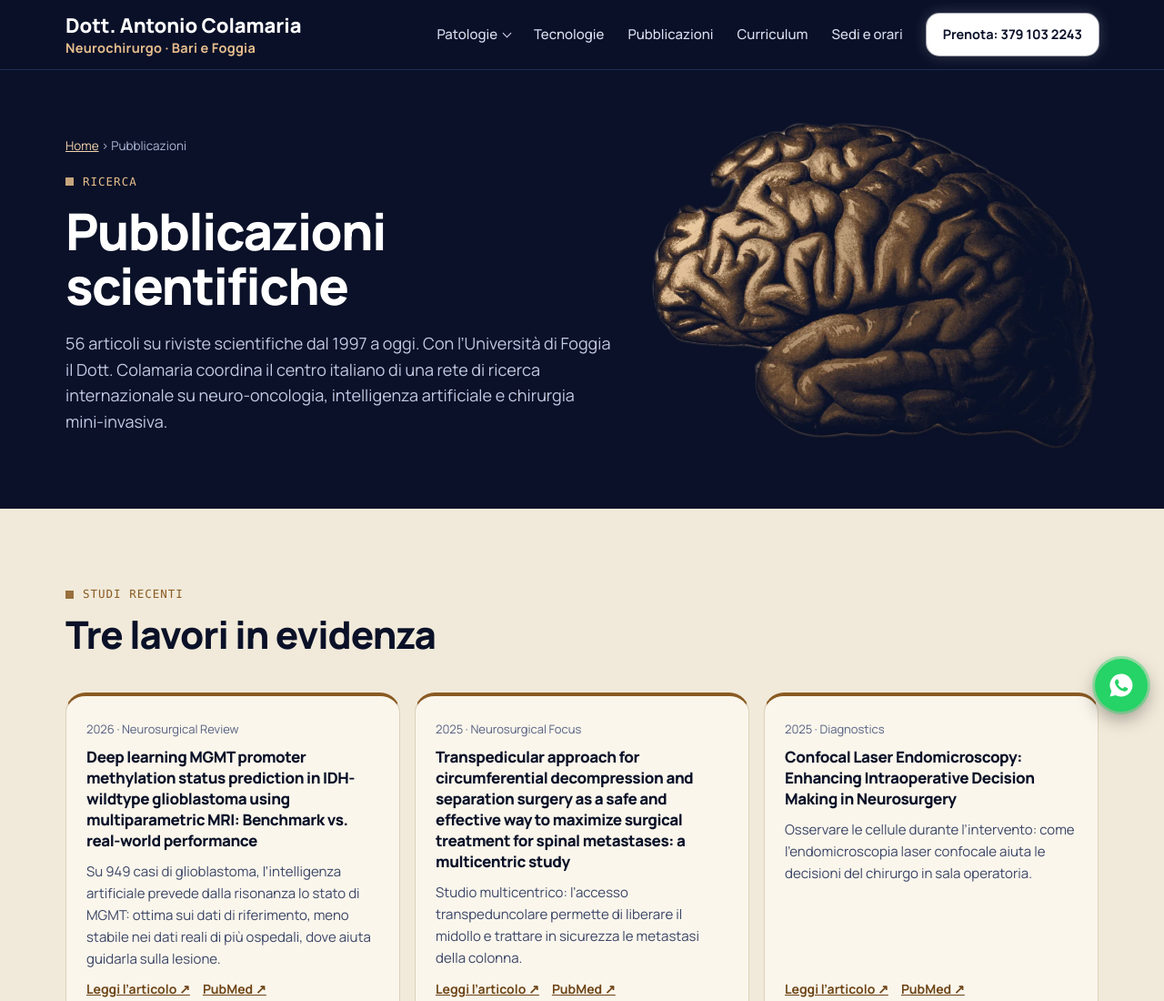
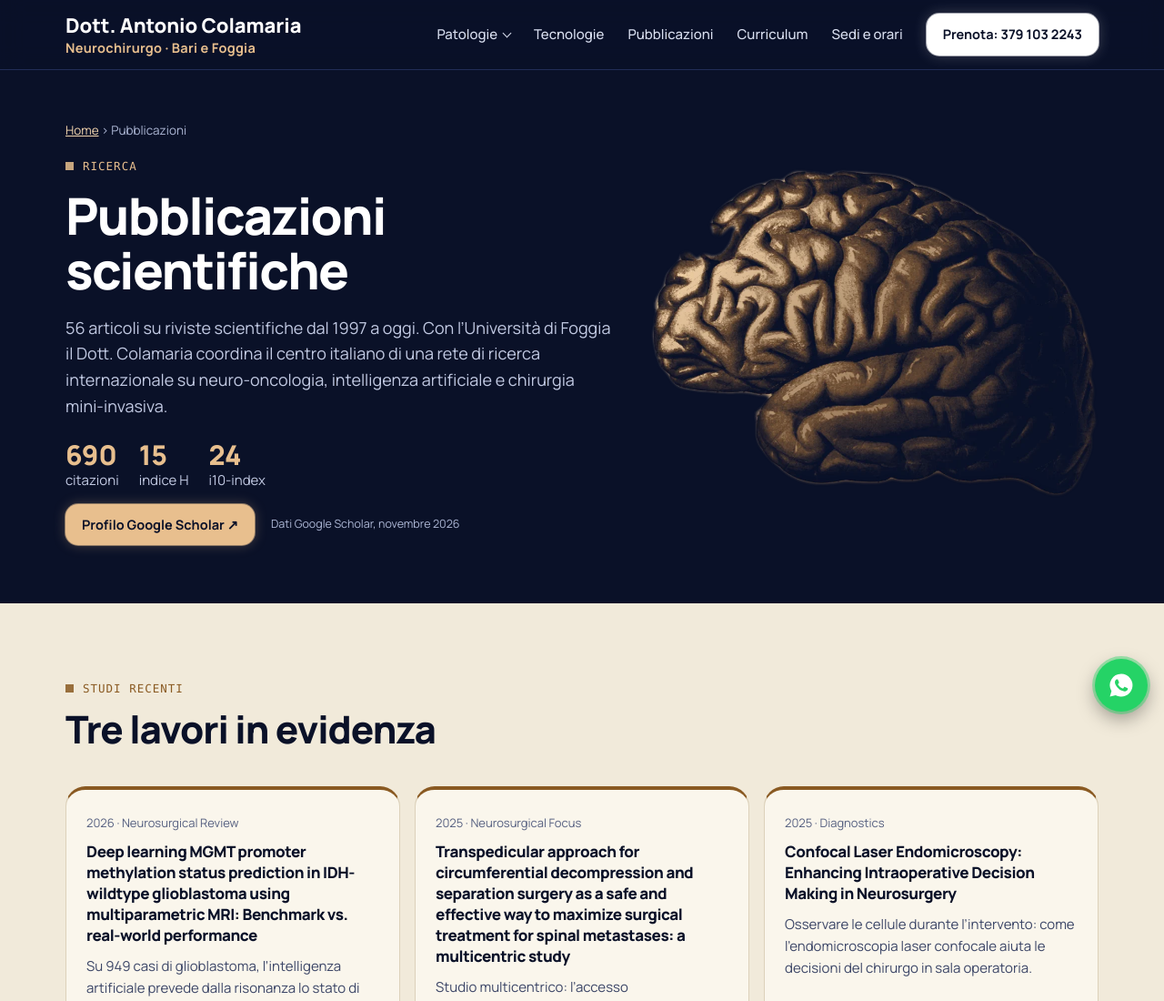
Before and after one commit to adskir/bozzacolamaria, a plain HTML site: page pubblicazioni.html in a window 1280 px wide. Shown: the top 1100 px of the page at 91% size. Drawn offline with Linux system fonts and the light colour scheme.

Commit message:
Google Scholar: profilo, citazioni e indice H su Pubblicazioni e Curriculum; sameAs
Co-Authored-By: Claude Opus 5.5 <noreply@anthropic.com>
Claude-Session: https://claude.ai/code/session_01KutUNZmbXa2PRUqu11jtbw

```diff
--- a/assets/style.css
+++ b/assets/style.css
@@ -512,3 +512,9 @@ nav .btn{box-shadow:0 0 0 1px rgba(255,255,255,.6),0 0 16px rgba(255,255,255,.22
 @media(max-width:900px){.brand strong{font-size:19px}.brand span{font-size:13.5px}}
 .hero-badge i{background:var(--teal)}
 .hero-badge i svg{fill:#0A1128}
+/* Pubblicazioni: riquadro Google Scholar */
+.scholar{margin-top:22px;display:flex;flex-wrap:wrap;align-items:center;gap:14px 18px}
+.sch-stats{display:flex;flex-wrap:wrap;gap:8px 22px;flex-basis:100%}
+.sch-stats span{color:var(--ink-soft);font-size:15px}
+.sch-stats b{display:block;font-size:30px;line-height:1.1;font-weight:800;color:var(--teal)}
+.scholar small{color:var(--ink-mute);font-size:12.5px}
--- a/pubblicazioni.html
+++ b/pubblicazioni.html
@@ -82,6 +82,11 @@
       <div class="label">Ricerca</div>
       <h1>Pubblicazioni scientifiche</h1>
       <p class="lede">56 articoli su riviste scientifiche dal 1997 a oggi. Con l’Università di Foggia il Dott. Colamaria coordina il centro italiano di una rete di ricerca internazionale su neuro-oncologia, intelligenza artificiale e chirurgia mini-invasiva.</p>
+      <div class="scholar">
+        <div class="sch-stats"><span><b>690</b> citazioni</span><span><b>15</b> indice H</span><span><b>24</b> i10-index</span></div>
+        <a href="https://scholar.google.it/citations?user=2mzh9SIAAAAJ" class="btn btn-primary btn-sm" target="_blank" rel="noopener">Profilo Google Scholar ↗</a>
+        <small>Dati Google Scholar, novembre 2026</small>
+      </div>
     </div>
     <div class="art"><img src="img/anatomia/cervello.webp" alt="Illustrazione anatomica del cervello, vista laterale" width="900" height="661"></div>
   </div>
```
Also changed, not shown: curriculum.html (+2 -1 lines), index.html (+2 -1 lines).
